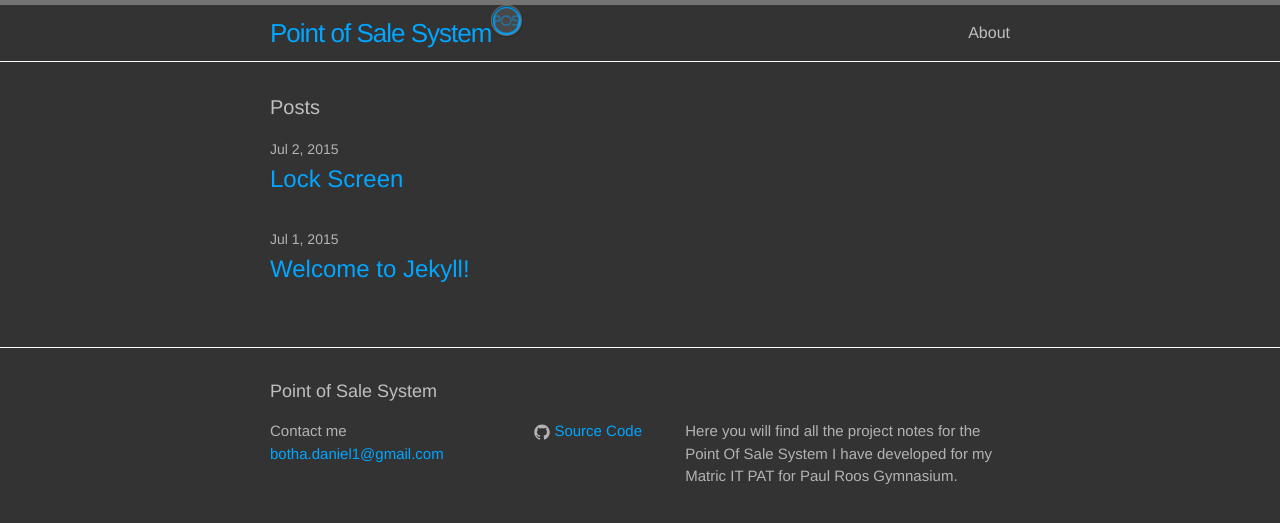
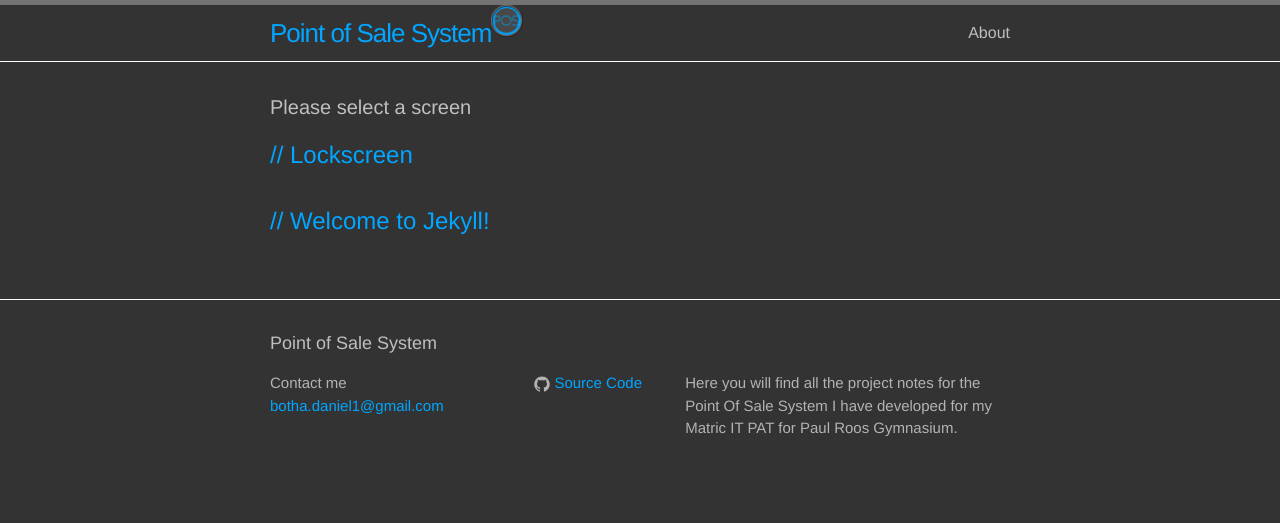
Before and after one commit to PointOfSaleSystem/pointofsalesystem.github.io, a Jekyll site: the page built from index.html, in a window 1280 px wide. Shown: the top 523 px of the page. Built offline with Jekyll 4.4.1, drawn with Linux system fonts in a browser that asks for light colours.

Commit message:
hsla 0 0 0 1

```diff
--- a/_posts/2015-07-02-Lockscreen.markdown
+++ b/_posts/2015-07-02-Lockscreen.markdown
@@ -1,6 +1,6 @@
 ---
 layout: post
-title:  "Lock Screen"
+title:  "Lockscreen"
 date:   2015-07-02 00:00:00
 categories: Screens
 ---
--- a/_sass/_base.scss
+++ b/_sass/_base.scss
@@ -129,7 +129,7 @@ code {
     color: $brand-color;
     font-family: consolas;
     font-size: 15px;
-    border: 0.5px solid $text-color;
+    border: 0.5px solid hsla(0, 0%, 0%, 1);
     border-radius: 3px;
     background-color: $inline-code-color;
 }
--- a/index.html
+++ b/index.html
@@ -4,15 +4,15 @@ layout: default
 
 <div class="home">
 
-  <h1 class="page-heading">Posts</h1>
+  <h1 class="page-heading">Please select a screen</h1>
 
   <ul class="post-list">
     {% for post in site.posts %}
       <li>
-        <span class="post-meta">{{ post.date | date: "%b %-d, %Y" }}</span>
-
+      <!--   <span class="post-meta">{{ post.date | date: "%b %-d, %Y" }}</span>
+ -->
         <h2>
-          <a class="post-link" href="{{ post.url | prepend: site.baseurl }}">{{ post.title }}</a>
+          <a class="post-link" href="{{ post.url | prepend: site.baseurl }}">// {{ post.title }}</a>
         </h2>
       </li>
     {% endfor %}
```
